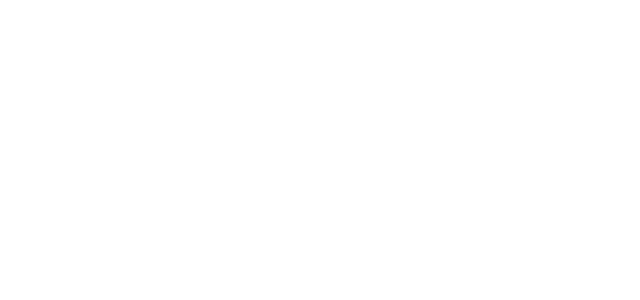
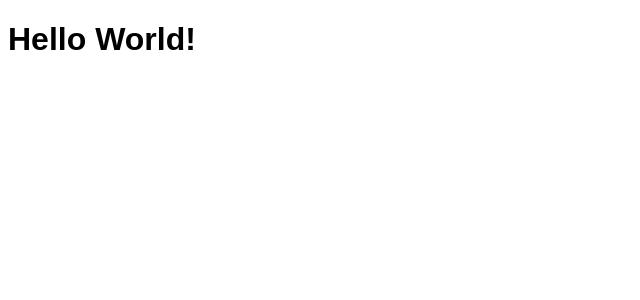
Before and after one commit to abinavseelan/react-design-patterns, a React (Create React App) app: page /provider-with-hoc in a window 1280 px wide. Shown: the top 300 px of the page, without its empty margins (0-640 px from the left). Built offline with nearby package versions, Linux system fonts and the light colour scheme.

Commit message:
Provider with HoC

```diff
--- a/src/App.js
+++ b/src/App.js
@@ -21,6 +21,8 @@
               <Route exact path='/hoc' component={Patterns.HoC}/>
 
               <Route exact path='/provider' component={Patterns.Provider}/>
+
+              <Route exact path='/provider-with-hoc' component={Patterns.ProviderWithHoc}/>
 
               <Route exact path='/compound-components' component={Patterns.CompoundComponent}/>
 
--- a/src/Patterns/index.js
+++ b/src/Patterns/index.js
@@ -7,6 +7,7 @@
 import StateReducers from './state-reducers';
 import HoC from './HoC';
 import Provider from './Provider';
+import ProviderWithHoc from './provider-with-hoc';
 
 export default {
     CompoundComponent,
@@ -17,5 +18,6 @@
     StateInitializers,
     StateReducers,
     HoC,
-    Provider
+    Provider,
+    ProviderWithHoc,
 }
--- /dev/null
+++ b/src/Patterns/provider-with-hoc/Child.js
@@ -0,0 +1,19 @@
+import React from 'react';
+
+import { Context } from './StateProvider';
+
+class Child extends React.Component {
+    render() {
+        return (
+            <Context.Consumer>
+                {
+                    (context) => (
+                        <h1>{context.title}</h1>
+                    )
+                }
+            </Context.Consumer>
+        );
+    }
+}
+
+export default Child;
--- /dev/null
+++ b/src/Patterns/provider-with-hoc/Parent.js
@@ -0,0 +1,17 @@
+import React from 'react';
+
+import Child from './Child';
+
+import StateProvider from './StateProvider';
+
+class Parent extends React.Component {
+    render() {
+        return (
+            <Child />
+        );
+    }
+}
+
+export default StateProvider(Parent, {
+    title: 'Hello World!',
+});
--- /dev/null
+++ b/src/Patterns/provider-with-hoc/StateProvider.js
@@ -0,0 +1,13 @@
+import React from 'react';
+
+export const Context = React.createContext();
+
+const StateProvider = (Component, state) => {
+    return (props) => (
+        <Context.Provider value={state}>
+            <Component {...props} />
+        </Context.Provider>
+    )
+}
+
+export default StateProvider;
--- /dev/null
+++ b/src/Patterns/provider-with-hoc/index.js
@@ -0,0 +1,13 @@
+import React from 'react';
+
+import Parent from './Parent';
+
+class App extends React.Component {
+    render() {
+        return (
+            <Parent />
+        );
+    }
+}
+
+export default App;
--- a/src/ToC.js
+++ b/src/ToC.js
@@ -14,6 +14,10 @@
 
                 <div className="toc-container">
                     <Link to="/provider">Provider</Link>
+                </div>
+
+                <div className="toc-container">
+                    <Link to="/provider-with-hoc">Provider With HoC</Link>
                 </div>
 
                 <div className="toc-container">
```
